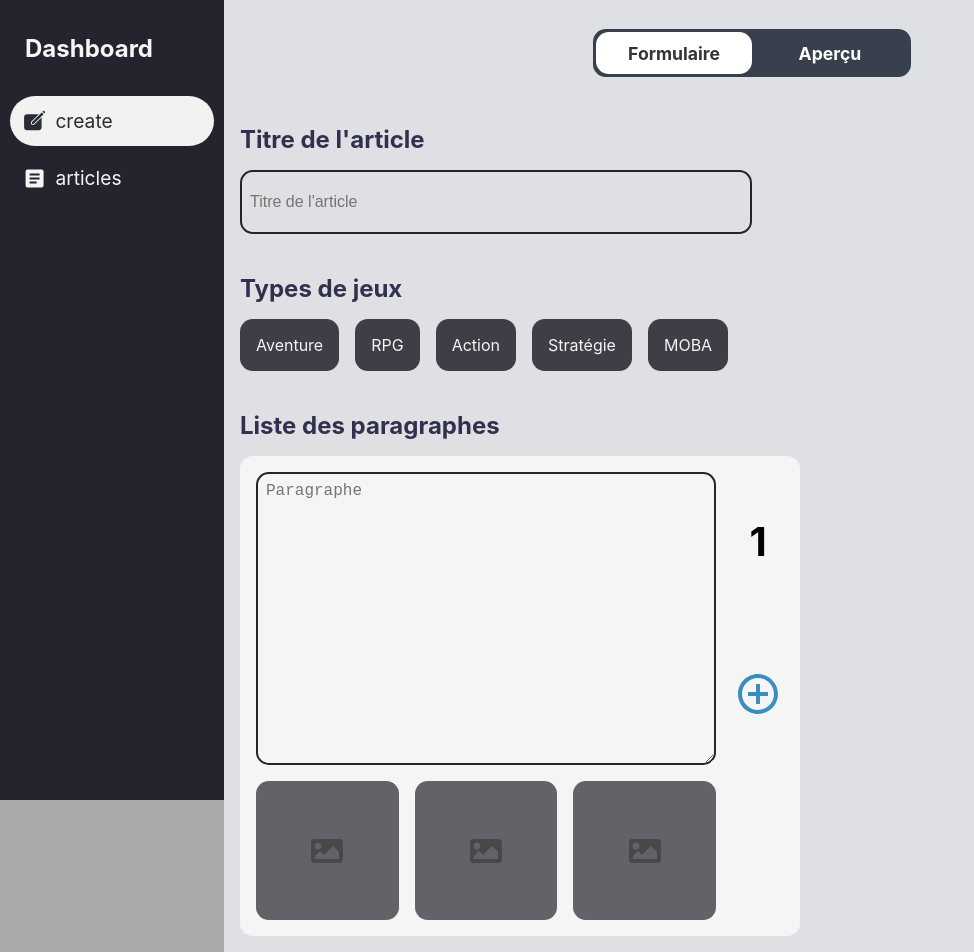
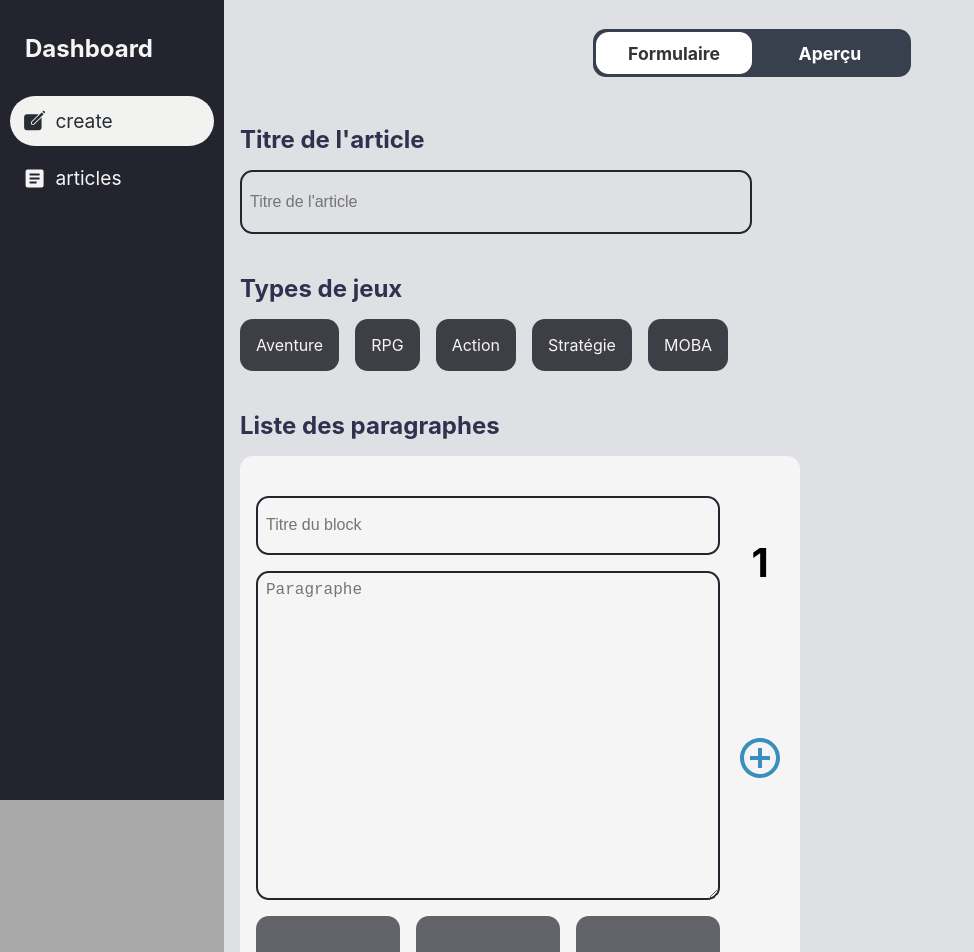
Before and after one commit to stephen-97/blog-dashboard, a React (Create React App) app: page /create in a window 1280 px wide. Shown: the top 952 px of the page, without its empty margins (0-974 px from the left). Built offline with nearby package versions, Linux system fonts and the light colour scheme.

Commit message:
Adding title for each block and adding title reduce for the main article title

```diff
--- a/src/components/form/AddImages.tsx
+++ b/src/components/form/AddImages.tsx
@@ -144,7 +144,7 @@ const AddImages = ({ paragraphIndex,...rest}: AddImagesProps) => {
                         title={""}
                         type={"file"}
                         alt={''}
-                        accept={"image/png, image/jpeg"}
+                        accept={"image/png, image/jpeg, image/webp"}
                         placeholder={""}
                         onChange={(e) => addingNewImage(paragraphIndex, i,  e) }
                     />
--- a/src/components/form/BlockList.tsx
+++ b/src/components/form/BlockList.tsx
@@ -4,8 +4,9 @@ import TextArea from "../form/TextArea";
 import AddImages from "../form/AddImages";
 import {BiMinusCircle, BiPlusCircle} from "react-icons/bi";
 import {useAppDispatch, useAppSelector} from "../../redux/store";
-import {addingTextToParagraph, addParagraph, removeBlock} from "../../redux/ArticleSlice";
+import {addBlock, onChangeParagraph, onChangeTitle, removeBlock} from "../../redux/ArticleSlice";
 import colors from "../../styles/colors";
+import Input from "./Input";
 
 const StyledBlockList: IStyledComponent<any> = styled.section`
 
@@ -22,10 +23,10 @@ const StyledBlockList: IStyledComponent<any> = styled.section`
       padding: 1rem 1rem 1rem 1rem;
       display: grid;
       //margin-bottom: 4rem;
-      height: 30rem;
+      height: 38rem;
       border-radius: var(--border-radius);
-      grid-template-columns: repeat(8, 1fr);
-      grid-template-rows: repeat(6, 1fr);
+      grid-template-columns: repeat(9, 1fr);
+      grid-template-rows: repeat(12, 1fr);
       gap: 1rem;
       &:hover {
         .button-plus-container,
@@ -37,19 +38,22 @@ const StyledBlockList: IStyledComponent<any> = styled.section`
 
       > * {
         &:nth-child(1) {
-          grid-area: 1 / 1 / 5 / 8;
+          grid-area: 1 / 1 / 3 / 9;
         }
         &:nth-child(2) {
-          grid-area: 5 / 1 / 7 / 8;
+          grid-area: 3 / 1 / 10 / 9;
         }
         &:nth-child(3) {
-          grid-area: 1 / 8 / 3 / 9;
+          grid-area: 10 / 1 / 13 / 9;
         }
         &:nth-child(4) {
-          grid-area: 3 / 8 / 5 / 9;
+          grid-area: 1 / 9 / 5 / 10;
         }
         &:nth-child(5) {
-          grid-area: 5 / 8 / 7 / 9;
+          grid-area: 5 / 9 / 9 / 10;
+        }
+        &:nth-child(6) {
+          grid-area: 9 / 9 / 13 / 10;
         }
       }
 
@@ -121,10 +125,15 @@ const BlockList = ({label,...rest}: StyledBlockListProps) => {
             <ul className={"paragraph-plus-images"}>
                 {paragraphData && paragraphData.map((e, i) => (
                     <li key={i} className={'paragraph-form-container'}>
+                        <Input
+                            label={""}
+                            placeholder={"Titre du block"}
+                            onChange={(e: ChangeEvent<HTMLInputElement>) => dispatch(onChangeTitle({title: e.target.value, index: i}))}
+                        />
                         <TextArea
                             title={"Paragraphe"}
                             placeholder={'Paragraphe'}
-                            onChange={(e: ChangeEvent<HTMLTextAreaElement>) => dispatch(addingTextToParagraph({text :e.target.value, index: i})) }
+                            onChange={(e: ChangeEvent<HTMLTextAreaElement>) => dispatch(onChangeParagraph({text :e.target.value, index: i})) }
                             value={paragraphData[i]['paragraph']}
                         />
                         <AddImages paragraphIndex={i} />
@@ -132,7 +141,7 @@ const BlockList = ({label,...rest}: StyledBlockListProps) => {
                             <strong>{i + 1}</strong>
                         </div>
                         <div className={"paragraph-form-button button-plus-container"}>
-                            <button onClick={() => AddBlockIsOk(i) ? dispatch(addParagraph()) : alert("Il faut ajouter du contenu avant de créer un nouveau block")}>
+                            <button onClick={() => AddBlockIsOk(i) ? dispatch(addBlock()) : alert("Il faut ajouter du contenu avant de créer un nouveau block")}>
                                 <BiPlusCircle className={'icon'} color={colors.blue}/>
                             </button>
                         </div>
--- a/src/components/form/Tags.tsx
+++ b/src/components/form/Tags.tsx
@@ -2,7 +2,7 @@ import React, {ChangeEvent, createRef, RefObject, useRef} from "react";
 import styled, {IStyledComponent} from "styled-components";
 import {useAppDispatch, useAppSelector} from "../../redux/store";
 import {toggle} from "../../redux/TagsSlice";
-import {addingTextToParagraph} from "../../redux/ArticleSlice";
+import {onChangeParagraph} from "../../redux/ArticleSlice";
 
 const StyledTags: IStyledComponent<any> = styled.div`
     ul {
@@ -35,7 +35,7 @@ const TextArea = ({label, ...props}: StyledPragraphProps) => {
 
     const tags = ["Aventure", "RPG", "Action", "Stratégie", "MOBA"];
 
-    //onChange={(e: ChangeEvent<HTMLTextAreaElement>) => dispatch(addingTextToParagraph({text :e.target.value, index: i})) }
+    //onChange={(e: ChangeEvent<HTMLTextAreaElement>) => dispatch(onChangeParagraph({text :e.target.value, index: i})) }
 
 
     return (
--- a/src/components/view/ArticleForm.tsx
+++ b/src/components/view/ArticleForm.tsx
@@ -1,8 +1,11 @@
-import React from "react";
+import React, {ChangeEvent} from "react";
 import styled, {IStyledComponent} from "styled-components";
 import Input from "../form/Input";
 import Tags from "../form/Tags";
 import BlockList from "../form/BlockList";
+import {useAppDispatch, useAppSelector} from "../../redux/store";
+import {onChangeArticleTitle} from "../../redux/ArticleTitleSlice";
+
 
 const StyledArticleForm: IStyledComponent<any> = styled.section`
   min-width: 100%;
@@ -21,13 +24,19 @@ interface StyledArticleForm extends React.HTMLProps<HTMLElement> {
 }
 const ArticleForm = ({...rest}: StyledArticleForm) => {
 
+    const dispatch = useAppDispatch()
+    const title = useAppSelector((state) => state.articleTitle)
 
+
+    //                            onChange={(e: ChangeEvent<HTMLInputElement>) => dispatch(onChangeTitle({title: e.target.value, index: i}))}
     return (
         <StyledArticleForm>
                 <Input
                     label={"Titre de l'article"}
                     placeholder={"Titre de l'article"}
                     className={'input-title form-item'}
+                    value={title}
+                    onChange={(e: ChangeEvent<HTMLInputElement>) => dispatch(onChangeArticleTitle({title: e.target.value}))}
                 />
                 <Tags
                     label={'Types de jeux'}
--- a/src/components/view/ArticlePreview.tsx
+++ b/src/components/view/ArticlePreview.tsx
@@ -5,8 +5,22 @@ import {articleFunctions} from "../../utils/functions";
 
 const StyledArticlePreview: IStyledComponent<any> = styled.section`
   background-color: darkgray;
-  width: 100%;
+  display: block;
+  flex-direction: column;
+  width: min(60rem, 100%);
 
+  > * {
+    width: 100%;
+    flex: 1;
+    display: block;
+    text-align: center;
+  }
+
+  #no-paragraph-informative {
+    font-size: 1.8rem;
+    text-transform: uppercase;
+    color: var(--dark-blue)
+  }
   .image-container {
     display: flex;
     flex-direction: row;
@@ -16,7 +30,6 @@ const StyledArticlePreview: IStyledComponent<any> = styled.section`
       overflow: hidden;
       padding: 0 0.3rem;
       img {
-        height: 100%;
         width: 100%;
         border-radius: var(--border-radius);
       }
@@ -75,12 +88,16 @@ const ArticlePreview = ({...rest}: StyledInputProps) => {
         return <p key={indexBlock * block.length + indexParagraph}>{paragraph}</p>
     }
 
+
     return (
         <StyledArticlePreview>
-            {convertParagraphData.length > 0 &&
-             convertParagraphData.map((block, i) =>
-                block.map((paragraph, j) => renderParagraph(i, j, block, paragraph))
-            )}
+            {convertParagraphData[0][0].length > 0 || paragraphData[0].images.reduce((acc, elem) => acc + elem.length, 0) > 0 ?
+                 convertParagraphData.map((block, i) =>
+                    block.map((paragraph, j) => renderParagraph(i, j, block, paragraph))
+                )
+                :
+                <div id={"no-paragraph-informative"}>Aucuns paragraphe remplis</div>
+            }
         </StyledArticlePreview>
     )
 }
--- a/src/redux/ArticleSlice.ts
+++ b/src/redux/ArticleSlice.ts
@@ -1,15 +1,22 @@
 import {createSlice, PayloadAction} from '@reduxjs/toolkit'
 import {TAritcleContent} from "../utils/config";
-import {ChangeEvent} from "react";
-import * as string_decoder from "string_decoder";
 
 export const ArticleSlice = createSlice({
     name: 'article',
-    initialState: [{paragraph: '', images: ["","",""]}],
+    initialState: [{paragraph: '', images: ["","",""], title: ""}],
     reducers: {
         update: (state: TAritcleContent[], action: PayloadAction<{ article: TAritcleContent[]}>) => action.payload.article,
-        addParagraph: (state: TAritcleContent[]) => [...state,  {paragraph: '', images: ["", "", ""]}],
-        addingTextToParagraph: (state: TAritcleContent[], action: PayloadAction<{text: string, index: number}>) => {
+        addBlock: (state: TAritcleContent[]) => [...state,  {paragraph: '', images: ["", "", ""], title: ""}],
+        onChangeTitle: (state: TAritcleContent[], action: PayloadAction<{title: string, index: number}>) => {
+            state.map((e: TAritcleContent, i: number) => {
+                if (i === action.payload.index) {
+                    e['title'] = action.payload.title;
+                    return e;
+                }
+                return e;
+            })
+        },
+        onChangeParagraph: (state: TAritcleContent[], action: PayloadAction<{text: string, index: number}>) => {
             state.map((e: TAritcleContent, i: number) => {
                 if (i === action.payload.index) {
                     e['paragraph'] = action.payload.text;
@@ -47,8 +54,9 @@ export const ArticleSlice = createSlice({
 // Action creators are generated for each case reducer function
 export const {
     update,
-    addParagraph,
-    addingTextToParagraph,
+    addBlock,
+    onChangeTitle,
+    onChangeParagraph,
     addNewImage,
     removeBlock,
     removeImage
--- /dev/null
+++ b/src/redux/ArticleTitleSlice.ts
@@ -0,0 +1,16 @@
+import {createSlice, PayloadAction} from '@reduxjs/toolkit'
+
+export const ArticleTitleSlice = createSlice({
+    name: 'tags',
+    initialState: "",
+    reducers: {
+        onChangeArticleTitle: (state: string, action: PayloadAction<{ title: string}>) =>action.payload.title,
+    },
+})
+
+// Action creators are generated for each case reducer function
+export const {
+    onChangeArticleTitle,
+} = ArticleTitleSlice.actions
+
+export default ArticleTitleSlice.reducer
--- a/src/redux/store.ts
+++ b/src/redux/store.ts
@@ -2,11 +2,13 @@ import { configureStore} from "@reduxjs/toolkit";
 import ArticleReducer from './ArticleSlice';
 import TagsSlice from './TagsSlice';
 import {TypedUseSelectorHook, useDispatch, useSelector} from "react-redux";
+import ArticleTitleSlice from "./ArticleTitleSlice";
 
 const store =configureStore({
     reducer: {
         article: ArticleReducer,
         tags: TagsSlice,
+        articleTitle: ArticleTitleSlice,
     },
 
 })
--- a/src/utils/config.tsx
+++ b/src/utils/config.tsx
@@ -11,6 +11,7 @@ export interface IRouteItem {
 export type TAritcleContent =  {
     paragraph: string,
     images: any,
+    title : string,
     //images: [any] | [],
 }
 export const routesItem: Array<IRouteItem>= [
```
